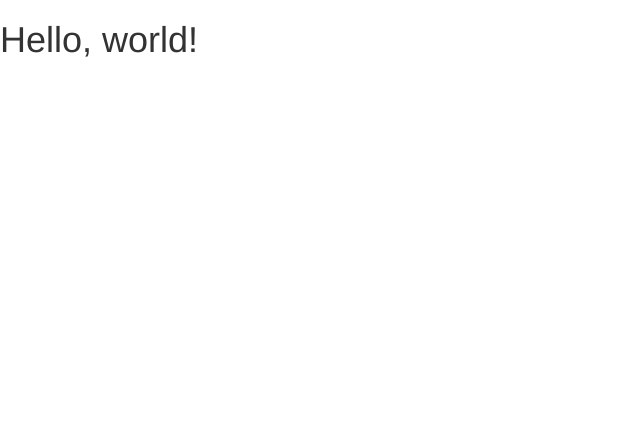
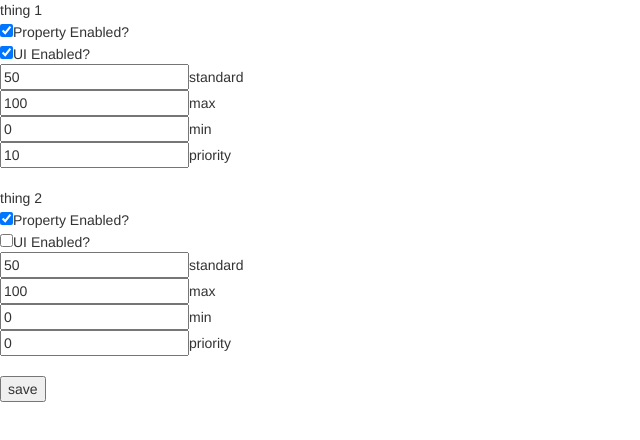
Before and after one commit to matthova/json_settings, a plain HTML site: page index.html in a window 1280 px wide. Shown: the whole page, without its empty margins (0-640 px from the left). Drawn offline with Linux system fonts and the light colour scheme.

Commit message:
basic list populated

```diff
--- a/index.html
+++ b/index.html
@@ -10,7 +10,8 @@
     <link href="css/main.css" rel="stylesheet">
   </head>
   <body>
-    <h1>Hello, world!</h1>
+    <div id="listHolder">
+    </div>
     <script src="vendor/js/jquery.min.js"></script>
     <script src="vendor/js/bootstrap.min.js"></script>
     <script src="js/main.js"></script>
--- a/js/main.js
+++ b/js/main.js
@@ -0,0 +1,69 @@
+$( document ).ready(function() {
+  var $form = undefined;
+  for(item in list){
+    var listItem = list[item];
+    if (listItem.enabled) {
+      if ($form === undefined) {
+        $form = $("<form></form>");
+      }
+
+      if (listItem.name !== undefined && typeof(listItem.name)==="string") {
+        var nameString = '<div>' + listItem.name + '</div>'
+        $form.append(nameString);
+      }
+      if (listItem.enabled !== undefined && typeof(listItem.enabled)==="boolean") {
+        var enabledString = '<input type="checkbox" name="' + listItem.name + 'Enabled" ' + (listItem.enabled ? "checked":"") +'>Property Enabled?<br>'
+        $form.append(enabledString);
+      }
+      if (listItem.ui !== undefined && typeof(listItem.ui)==="boolean") {
+        var uiString = '<input type="checkbox" name="' + listItem.name + 'UI" ' + (listItem.ui ? "checked":"") +'>UI Enabled?<br>'
+        $form.append(uiString);
+      }
+      if (listItem.standard !== undefined && typeof(listItem.standard)==="number") {
+        var standardString = '<input type="text" name="' + listItem.name + 'Standard" value="' + listItem.standard + '">standard<br>';
+        $form.append(standardString);
+      }
+      if (listItem.max !== undefined && typeof(listItem.max)==="number") {
+        var maxString = '<input type="text" name="' + listItem.name + 'Max" value="' + listItem.max + '">max<br>';
+        $form.append(maxString);
+      }
+      if (listItem.min !== undefined && typeof(listItem.min)==="number") {
+        var minString = '<input type="text" name="' + listItem.name + 'Min" value="' + listItem.min + '">min<br>';
+        $form.append(minString);
+      }
+      if (listItem.priority !== undefined && typeof(listItem.priority)==="number") {
+        var priorityString = '<input type="text" name="' + listItem.name + 'Priority" value="' + listItem.priority + '">priority<br><br>';
+        $form.append(priorityString);
+      }
+    }
+  }
+  if ($form) {
+    $form.append('<input id="theButton" type="button" value="save" />');
+    $('body').append($form);
+  }
+
+  $('#theButton').click(function(evt){
+    console.log($(this).parent());
+  });
+});
+
+var list = [
+  {
+    name: "thing 1",
+    enabled: true,
+    ui: true,
+    standard: 50,
+    max: 100,
+    min: 0,
+    priority: 10
+  },
+  {
+    name: "thing 2",
+    enabled: true,
+    ui: false,
+    standard: 50,
+    max: 100,
+    min: 0,
+    priority: 0
+  }
+]
```
